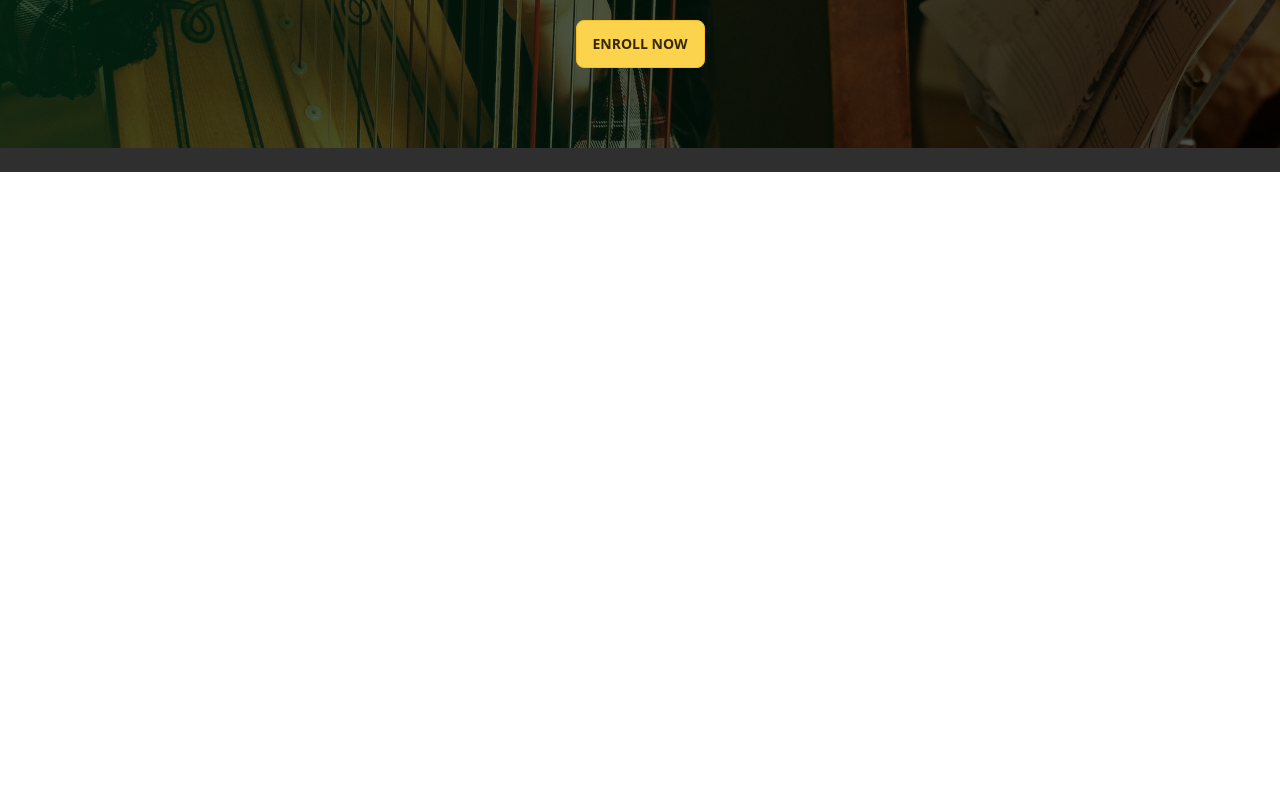
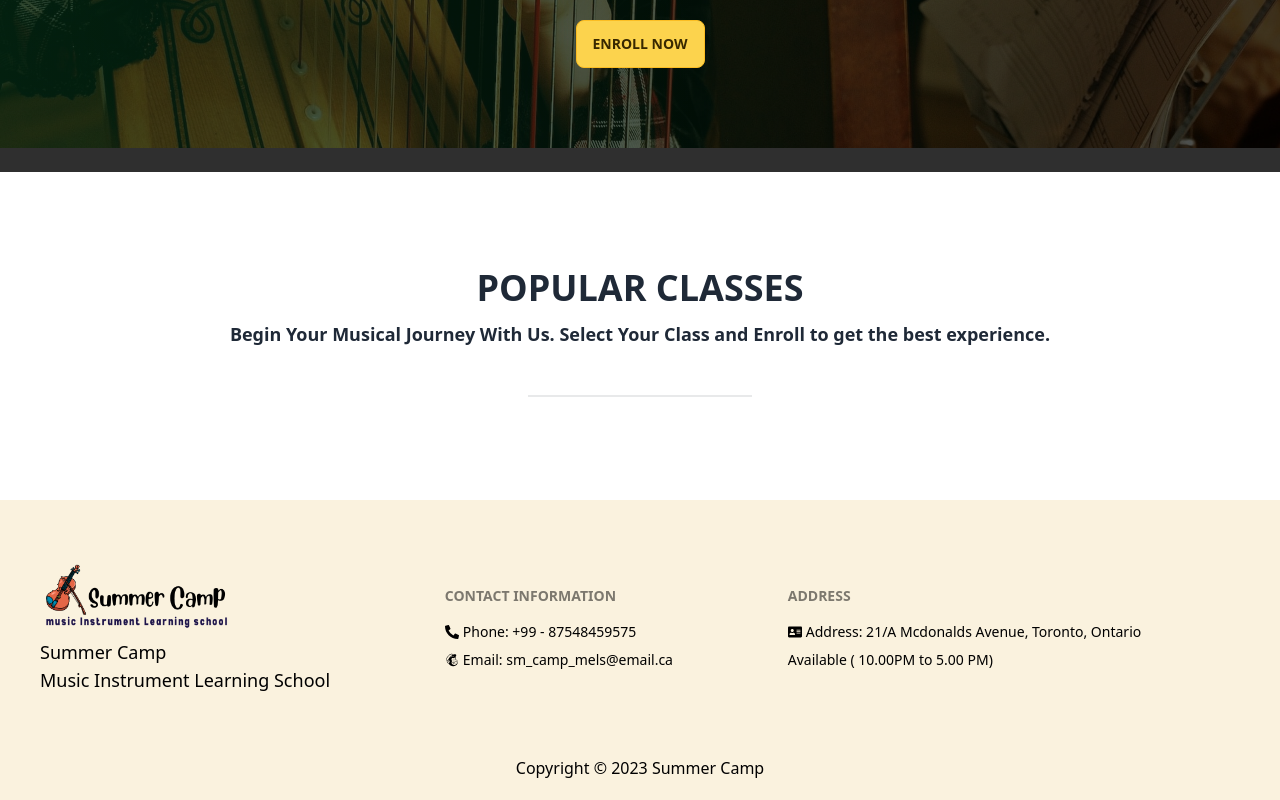
Before and after one commit to wahid9000/melody-camp-clientSide, a React (Vite) app: page / in a window 1280 px wide. Shown: the part 751-1551 px from the top of the page. Before the commit the page ends 923 px from the top, so only its background shows below. Built offline with nearby package versions, Linux system fonts and the light colour scheme.

Commit message:
footer added and sectionTitle component added to use in every section

```diff
--- a/package.json
+++ b/package.json
@@ -15,6 +15,7 @@
     "react": "^18.2.0",
     "react-awesome-slider": "^4.1.0",
     "react-dom": "^18.2.0",
+    "react-icons": "^4.9.0",
     "react-router-dom": "^6.12.0",
     "sort-by": "^1.2.0"
   },
--- /dev/null
+++ b/src/Components/SectionTitle/SectionTitle.jsx
@@ -0,0 +1,14 @@
+
+const SectionTitle = ({ heading, subHeading }) => {
+    return (
+        <div className="my-24">
+            <div className="mx-auto text-center">
+                <h3 className="text-4xl uppercase font-bold">{heading}</h3>
+                <p className="text-lg font-semibold mt-3">{subHeading}</p>
+                <div className="divider w-56 mx-auto my-10"></div>
+            </div>
+        </div>
+    );
+};
+
+export default SectionTitle;
--- a/src/Layout/Main.jsx
+++ b/src/Layout/Main.jsx
@@ -1,11 +1,15 @@
 import { Outlet } from "react-router-dom";
 import NavBar from "../Pages/Shared/NavBar/NavBar";
+import Footer from "../Pages/Shared/Footer/Footer";
 
 const Main = () => {
     return (
         <div>
-            <NavBar></NavBar>
-            <Outlet></Outlet>
+            <div className="min-h-screen">
+                <NavBar></NavBar>
+                <Outlet></Outlet>
+            </div>
+            <Footer></Footer>
         </div>
     );
 };
--- a/src/Pages/Home/Home/Home.jsx
+++ b/src/Pages/Home/Home/Home.jsx
@@ -1,9 +1,11 @@
 import Banner from "../Banner/Banner";
+import PopularClasses from "../PopularClasses/PopularClasses";
 
 const Home = () => {
     return (
         <div>
             <Banner></Banner>
+            <PopularClasses></PopularClasses>
         </div>
     );
 };
--- /dev/null
+++ b/src/Pages/Home/PopularClasses/PopularClasses.jsx
@@ -0,0 +1,13 @@
+import SectionTitle from "../../../Components/SectionTitle/SectionTitle";
+
+const PopularClasses = () => {
+    return (
+        <div>
+            <SectionTitle heading={"Popular Classes"} subHeading={"Begin Your Musical Journey With Us. Select Your Class and Enroll to get the best experience."}></SectionTitle>
+
+
+        </div>
+    );
+};
+
+export default PopularClasses;
--- /dev/null
+++ b/src/Pages/Shared/Footer/Footer.jsx
@@ -0,0 +1,44 @@
+import { Link } from "react-router-dom";
+import { FaAddressCard, FaMailchimp, FaPhoneAlt } from "react-icons/fa";
+
+const Footer = () => {
+    return (
+        <div>
+            <footer className="footer p-10 bg-[#faf2de] text-base-content h-full md:h-64 items-center">
+                <div>
+                    <Link to='/'>
+                        <div><img src="logo.png" className=" rounded-2xl w-48" alt="" /></div>
+                    </Link>
+                    <p className='text-lg text-black roboto'>Summer Camp<br />Music Instrument Learning School</p>
+                </div>
+
+                <div className="text-black">
+                    <span className="footer-title">Contact Information</span>
+                    <div className='flex gap-1 items-center'>
+                        <FaPhoneAlt></FaPhoneAlt>
+                        <Link>Phone: +99 - 87548459575</Link>
+                    </div>
+                    <div className='flex gap-1 items-center'>
+                        <FaMailchimp></FaMailchimp>
+                        <Link>Email: sm_camp_mels@email.ca</Link>
+                    </div>
+                </div>
+
+                <div className="text-black">
+                    <span className="footer-title">Address</span>
+                    <div className='flex gap-1 items-center'>
+                        <FaAddressCard></FaAddressCard>
+                        <Link>Address: 21/A Mcdonalds Avenue, Toronto, Ontario</Link>
+                    </div>
+                    <Link>Available ( 10.00PM to 5.00 PM)</Link>
+
+                </div>
+            </footer>
+            <div className='text-center text-black bg-[#faf2de] pb-5'>
+                <h2>Copyright © 2023 Summer Camp</h2>
+            </div>
+        </div>
+    );
+};
+
+export default Footer;
```
Also changed, not shown: 1 other file (tests, documents, lock files or other folders).
